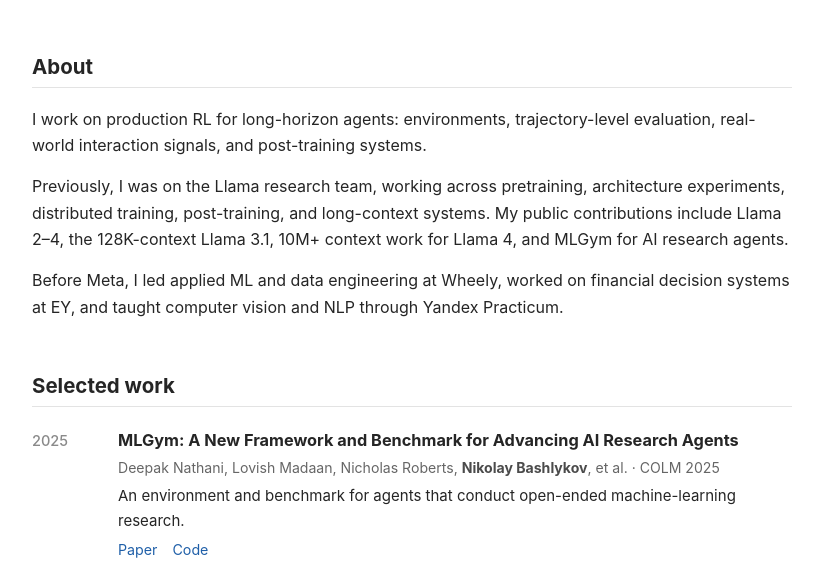
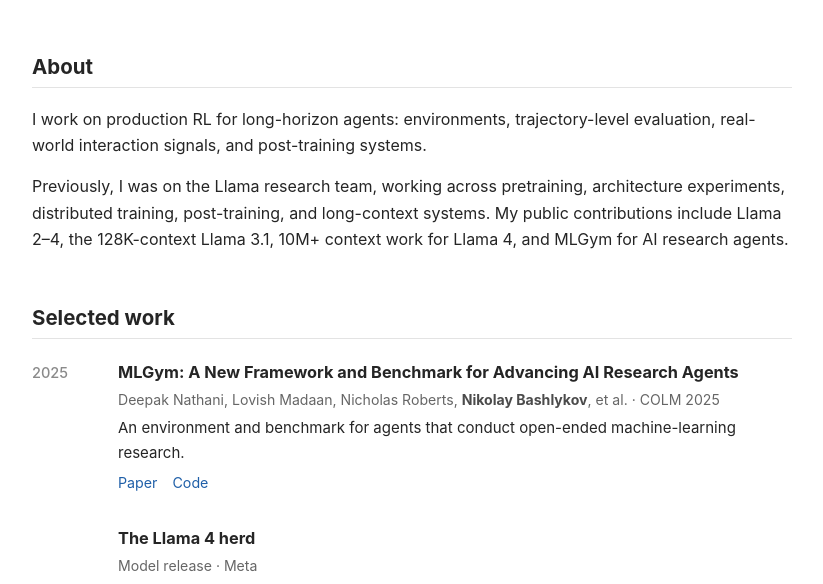
Before and after one commit to nikbsh/nikbsh.github.io, a plain HTML site: page index.html in a window 1280 px wide. Shown: the part 216-800 px from the top of the page, without its empty margins (228-1051 px from the left). Drawn offline with Linux system fonts and the light colour scheme.

Commit message:
Tighten research bio

```diff
--- a/index.html
+++ b/index.html
@@ -40,11 +40,6 @@
           post-training, and long-context systems. My public contributions
           include Llama 2–4, the 128K-context Llama 3.1, 10M+ context work for
           Llama 4, and MLGym for AI research agents.
-        </p>
-        <p>
-          Before Meta, I led applied ML and data engineering at Wheely, worked
-          on financial decision systems at EY, and taught computer vision and
-          NLP through Yandex Practicum.
         </p>
       </section>
 
```
